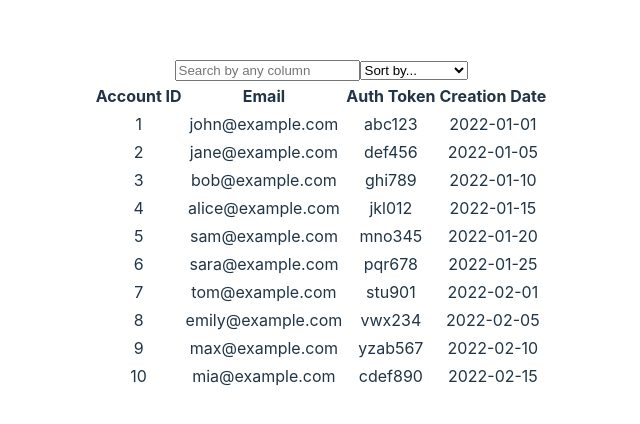
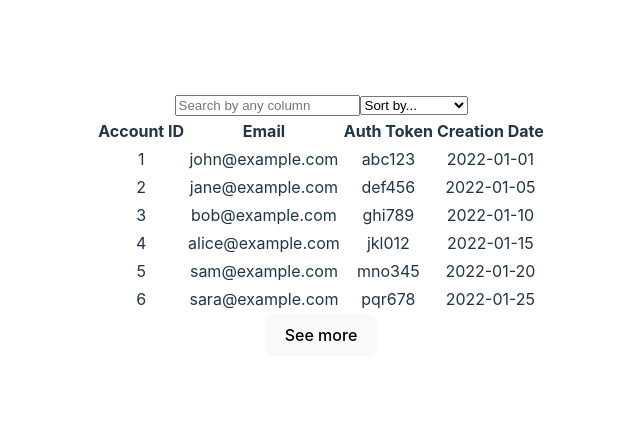
Before and after one commit to Kreal11/account-management, a React (Vite) app: page / in a window 1280 px wide. Shown: the part 176-600 px from the top of the page, without its empty margins (319-959 px from the left). Built offline with nearby package versions, Linux system fonts and the light colour scheme.

Commit message:
added pagination for accounts

```diff
--- a/src/components/account/Account.tsx
+++ b/src/components/account/Account.tsx
@@ -36,6 +36,8 @@ const Account: React.FC = () => {
     { key: "id-descending", label: "ID descending" },
   ];
 
+  const itemsPerPage = 6;
+  const [currentPage, setCurrentPage] = useState<number>(1);
   const [selectedAccountId, setSelectedAccountId] = useState<string | null>(
     null
   );
@@ -44,6 +46,10 @@ const Account: React.FC = () => {
     key: string;
     direction: "asc" | "desc";
   } | null>(null);
+
+  const handlePageChange = () => {
+    setCurrentPage((prevPage) => prevPage + 1);
+  };
 
   const handleAccountClick = (accoundId: string) => {
     setSelectedAccountId(accoundId);
@@ -54,6 +60,10 @@ const Account: React.FC = () => {
       account[field].toLowerCase().trim().includes(filter.toLowerCase().trim())
     )
   );
+
+  const startIndex = (currentPage - 1) * itemsPerPage;
+  const endIndex = startIndex + itemsPerPage;
+  const visibleAccounts = filteredAccounts.slice(0, endIndex);
 
   const getProfilesForAccount = (accountId: string) => {
     return profilesData.filter((profile) => profile.accountId === accountId);
@@ -74,7 +84,7 @@ const Account: React.FC = () => {
     setSortConfig({ key: selectedOption, direction: "asc" });
   };
 
-  const sortedAccounts = [...filteredAccounts];
+  const sortedAccounts = [...visibleAccounts];
 
   if (sortConfig) {
     const sortFunction = sortOptionsMap[sortConfig.key];
@@ -133,6 +143,9 @@ const Account: React.FC = () => {
               ))}
             </tbody>
           </table>
+          {filteredAccounts.length > endIndex && (
+            <button onClick={handlePageChange}>See more</button>
+          )}
         </>
       )}
     </>
```
